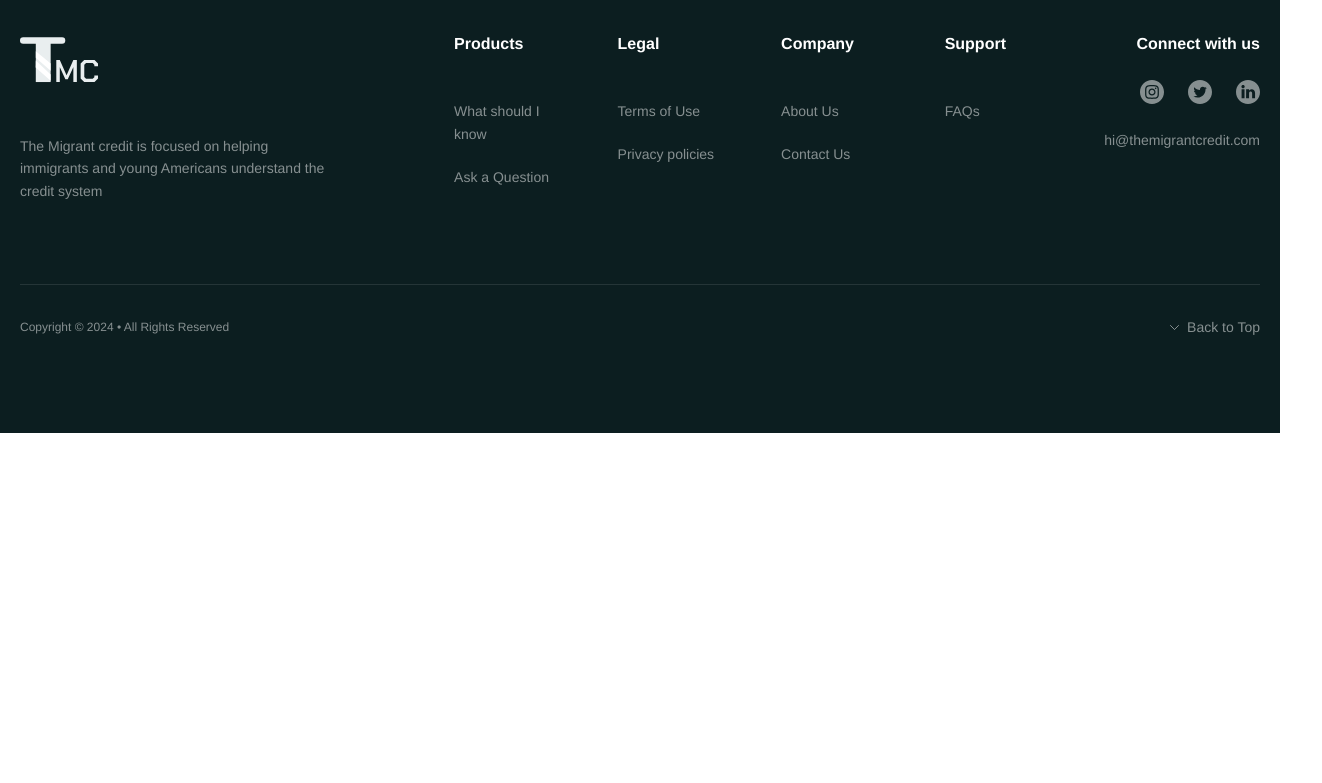
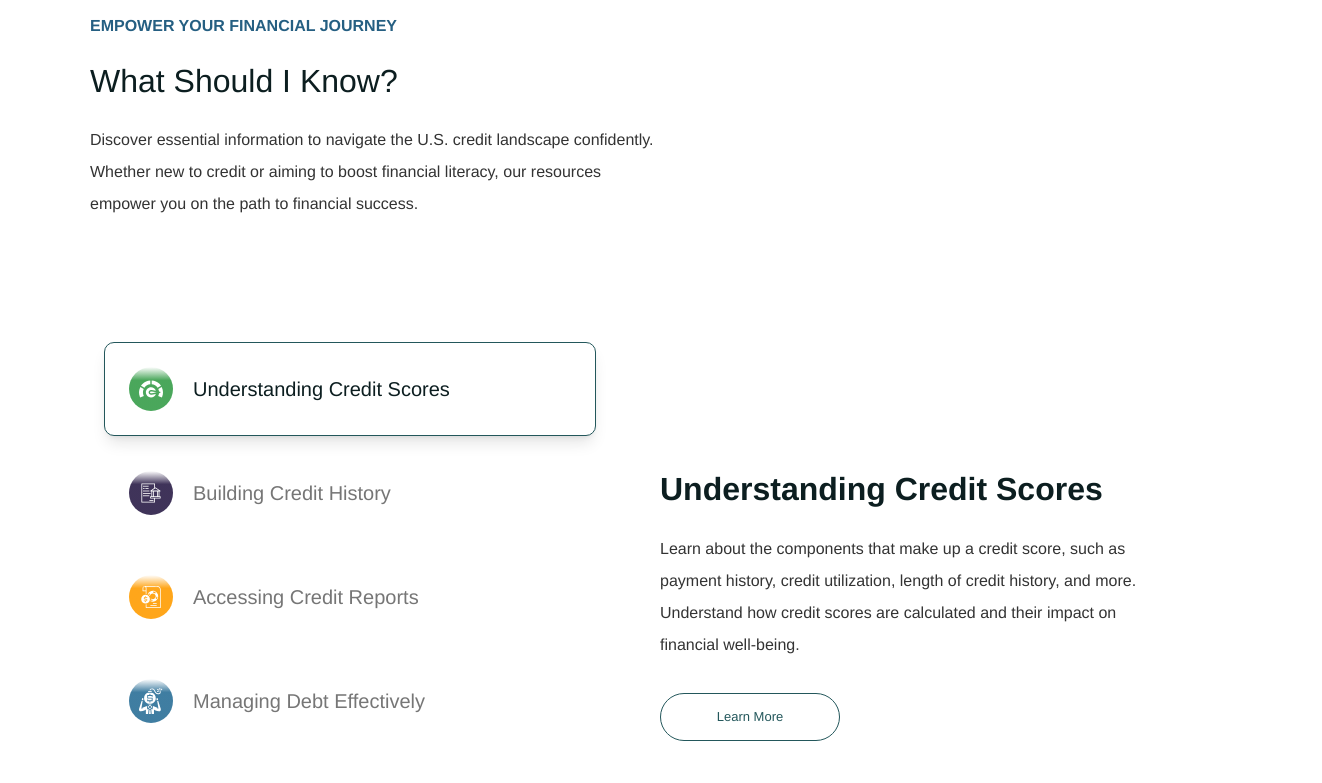
Before and after one commit to PProvidence/Migrant-Credit-Assessment, a Next.js app: page / in a window 1280 px wide. Shown: the part 1760-2543 px from the top of the page, 1322 px wide, since content can reach past the window. Before the commit the page ends 2193 px from the top, so only its background shows below. Built offline with nearby package versions, Linux system fonts and the light colour scheme.

Commit message:
ui: implement pixel-perfect What Should I Know section and tab layout with data mapping

```diff
--- a/src/app/page.tsx
+++ b/src/app/page.tsx
@@ -1,13 +1,15 @@
 // import Image from "next/image";
 import Hero from "@/components/sections/Hero";
 import Features from "@/components/sections/Features";
+import WhatShouldIKnow from "@/components/sections/WhatShouldIKnow";
 
 export default function Home() {
   return (
     <div className="flex min-h-screen items-center justify-center bg-zinc-50 font-sans">
-      <main className="flex min-h-screen w-full flex-col items-center justify-between py-6 sm:py-14.5 px-6 sm:px-12 xl:px-0 bg-white sm:items-start">
+      <main className="flex min-h-screen w-full flex-col items-center justify-between py-6 sm:py-14.5 px-4 sm:px-8 md:px-12 lg:px-16 xl:px-20 2xl:px-24 bg-white sm:items-start">
         <Hero />
         <Features />
+        <WhatShouldIKnow />
       </main>
     </div>
   );
--- a/src/components/sections/Features.tsx
+++ b/src/components/sections/Features.tsx
@@ -3,11 +3,11 @@ import { FEATURES } from "@/constants/data";
 
 export default function Features() {
   return (
-    <section className="relative w-full overflow-hidden">
+    <section className="relative w-full overflow--hidden mb-25">
 
 
       {/* ================= CONTENT WRAPPER ================= */}
-      <div className="relative z-10 mx-auto w-full max-w-7xl px-6 py-24 space-y-6">
+      <div className="relative z-10 mx-auto w-full max-w-7xl px-6 py-12 space-y-6">
         {/* ================= MAP BACKGROUND ================= */}
         <div className="pointer-events-none absolute right-0 top-0 h-96 w-96 opacity--20">
           <Image
--- a/src/components/sections/Hero.tsx
+++ b/src/components/sections/Hero.tsx
@@ -3,7 +3,7 @@ import Image from "next/image";
 
 export default function Hero() {
   return (
-    <section className="relative w-full overflow-hidden sm:overflow-visible min-h-[700px]">
+    <section className="relative w-full overflow-hidden sm:overflow-visible h-[600px] sm:h-[720px] lg:h-[800px] py--12 sm:py--20 lg:py--24">
       {/* ================= BACKGROUND LAYER ================= */}
       <div className="absolute inset-0 pointer-events-none mx-20 2xl:mx-50">
         {/* Radial Gradient 1 */}
@@ -29,6 +29,8 @@ export default function Hero() {
               alt="Credit card"
               width={240}
               height={150}
+              // fill
+              priority
               className="absolute w-30 lg:w-60 right-0 top-[27px]- top-17.5"
             />
 
@@ -37,6 +39,8 @@ export default function Hero() {
               alt="Credit card"
               width={240}
               height={150}
+              // fill
+              priority
               className="absolute w-30 lg:w-60 right-[40px] top-[140px]"
             />
           </div>
--- /dev/null
+++ b/src/components/sections/TabSection.tsx
@@ -0,0 +1,111 @@
+'use client';
+
+import { useSearchParams, useRouter } from 'next/navigation';
+import Image from 'next/image';
+import { TABS_CONTENT } from '@/constants/data';
+import { cn } from '@/lib/utils';
+import Button from '@/components/ui/Button'; // Assuming you made this earlier
+import { motion, AnimatePresence } from 'framer-motion';
+
+export default function TabSection() {
+  const searchParams = useSearchParams();
+  const router = useRouter();
+
+  // Default to first tab
+  const activeTabId = searchParams.get('tab') || TABS_CONTENT[0].id;
+  const activeContent = TABS_CONTENT.find(t => t.id === activeTabId) || TABS_CONTENT[0];
+
+  const handleTabClick = (id: string) => {
+    const params = new URLSearchParams(searchParams);
+    params.set('tab', id);
+    router.replace(`?${params.toString()}`, { scroll: false });
+  };
+
+  return (
+    <section className="mt-3 mb-7 w-full sm:max-w--11/12 2xl:max-w-260 mx-auto bg-white">
+      {/* Section Header */}
+      {/* <div className="mb-12">
+         <h4 className="text-tmc-blue font-bold uppercase tracking-widest text-sm mb-2">Empower Your Financial Journey</h4>
+         <h2 className="text-3xl font-bold text-brand-dark">What Should I Know?</h2>
+         <p className="text-gray-medium mt-4 max-w-xl">
+           Discover essential information to navigate the U.S. credit landscape confidently.
+         </p>
+      </div> */}
+
+      {/* Tab Navigation */}
+      <div className="grid sm:grid-cols-12 sm:gap-6 lg:gap-8 xl:gap-10 items-center pt-8 sm:pt-12 xl:pt-16.5">
+        {/* --- LEFT COLUMN: Navigation --- */}
+        <div className="sm:col-span-6 flex flex-col space-y-2 xl:space-y-2.5 px-1 sm:px-3 lg:px-6">
+          {TABS_CONTENT.map((tab) => {
+            const isActive = activeTabId === tab.id;
+
+            return (
+              <button
+                key={tab.id}
+                onClick={() => handleTabClick(tab.id)}
+                className={cn(
+                  "group flex items-center gap-4 xl:gap-5  p-4 xl:p-6 rounded-[10px] transition-all duration-300 text-left border border-transparent w-full",
+                  isActive ? "bg-white shadow-lg border-green-normal" : "hover:bg-gray-50"
+                )}
+              >
+                {/* Custom Icon Component (The one you styled) */}
+                <div className="size-11 relative flex-shrink-0">
+                    <div
+                      className={cn(
+                        "size-11 left-0 top-0 absolute rounded-full bg-linear-0 opacity-90 transition-opacity",
+                        tab.gradientClass
+                        // Only show the colored gradient background if Active
+                        // isActive ? tab.gradientClass : "bg-gray-200 opacity-50"
+                      )}
+                    />
+                    <div className="absolute inset-0 flex items-center justify-center">
+                        <Image
+                          src={tab.iconPath}
+                          alt=""
+                          width={24}
+                          height={24}
+                          // Make icon white if active, gray if inactive (optional visual polish)
+                          // className={isActive ? "brightness-100 invert-0" : "brightness-0 invert-[0.6]"}
+                        />
+                    </div>
+                </div>
+
+                <span className={cn(
+                  "font-medium 2xl:font-semibold text-xl",
+                  isActive ? "text-green-darker" : "text-gray-medium group-hover:text-green-normal-hover"
+                )}>
+                  {tab.label}
+                </span>
+              </button>
+            );
+          })}
+        </div>
+
+        {/* --- RIGHT COLUMN: Content (Text Only) --- */}
+        <div className="sm:col-span-6 sm:col-start-7 pt-4 px-2 sm:px-0 lg:px--3 max-w-122 ">
+            <AnimatePresence mode="wait">
+              <motion.div
+                key={activeTabId}
+                initial={{ opacity: 0, y: 10 }}
+                animate={{ opacity: 1, y: 0 }}
+                exit={{ opacity: 0, y: -10 }}
+                transition={{ duration: 0.2 }}
+              >
+                <h3 className="text-2xl md:text-3xl xl:text-[32px] font-bold mb-6 text-green-darker">
+                  {activeContent.title}
+                </h3>
+
+                <p className="text-gray-1 leading-8 mb-8 text-base 2xl:text-lg">
+                  {activeContent.content}
+                </p>
+
+                <Button variant="outline" width='md'>
+                  {activeContent.cta}
+                </Button>
+              </motion.div>
+            </AnimatePresence>
+        </div>
+      </div>
+    </section>
+  );
+}
--- /dev/null
+++ b/src/components/sections/WhatShouldIKnow.tsx
@@ -0,0 +1,40 @@
+import React from "react";
+import Image from "next/image";
+import TabSection from "./TabSection";
+
+export default function WhatShouldIKnow() {
+  return (
+    <section className="relative w-full">
+      {/* Content Container */}
+      <div className="relative flex flex--col sm:flex-row items-center sm:space-x-11 mx-auto w-full max-w-7xl py-8 px-2.5">
+        {/* Text Container */}
+        <div className="space-y-3 lg:space-y-4 xl:space-y-6">
+          {/* Eyebrow */}
+          <h4 className="mb--6 text-base font-bold tracking--wider text-tmc-blue uppercase">
+            Empower Your Financial Journey
+          </h4>
+
+          {/* Heading */}
+          <h2 className="text-lg md:text-2xl lg:text-3xl xl:text-[32px] font-medium text-green-darker">
+            What Should I Know?
+          </h2>
+
+          {/* Description */}
+          <p className="max-w-xl mb-3 text-gray-1 text-base font-normal leading-8">
+            Discover essential information to navigate the U.S. credit landscape confidently. Whether new to credit or aiming to boost financial literacy, our resources empower you on the path to financial success.
+          </p>
+        </div>
+        {/* Image Container */}
+        <div className="my-9 size-[205.97] relative">
+          <Image
+            src="/images/creditCardIcon.svg"
+            alt="Credit Card Icon"
+            fill
+            className="object-contain"
+          />
+        </div>
+      </div>
+      <TabSection />
+    </section>
+  );
+}
--- a/src/constants/data.ts
+++ b/src/constants/data.ts
@@ -28,19 +28,19 @@ export const FEATURES: Feature[] = [
     title: "Educational Modules",
     description: "Structured modules covering credit basics, building credit history, understanding credit scores, and managing debt",
     iconPath: "/icons/eduMod.svg",
-    gradientClass: "from-[#369D49] to-[#A6ABA7]/0",
+    gradientClass: "from-[#369D49] from-80% to-[#A6ABA7]/0 ",
   },
   {
     title: "Credit Tracking",
     description: "Access to detailed credit reports with explanations of key elements",
     iconPath: "/icons/credTrack.svg",
-    gradientClass: "from-tmc-blue to-[#a6aba7]/0",
+    gradientClass: "from-tmc-blue from-80% to-[#a6aba7]/0",
   },
   {
     title: "AI-Driven Support",
     description: "Instant support for common credit-related queries through a user-friendly chatbot",
     iconPath: "/icons/AIdriven.svg",
-    gradientClass: "from-green-normal to-[#a6aba7]/0",
+    gradientClass: "from-green-normal from-80% to-[#a6aba7]/0",
   },
 ];
 
@@ -50,45 +50,45 @@ export const TABS_CONTENT: TabContent[] = [
     label: "Understanding Credit Scores",
     iconPath: "/icons/credit-score.svg",
     title: "Understanding Credit Scores",
-    content: "Learn about the components that make up a credit score, such as payment history, credit utilization, and length of credit history.",
+    content: " Learn about the components that make up a credit score, such as payment history, credit utilization, length of credit history, and more. Understand how credit scores are calculated and their impact on financial well-being.",
     cta: "Learn More",
-    gradientClass: "from-[#369D49] to-[#A6ABA7]/0"
+    gradientClass: "from-[#369D49] from-70% to-[#A6ABA7]/0"
   },
   {
     id: "building-history",
     label: "Building Credit History",
     iconPath: "/icons/credHistory.svg",
-    title: "Building Strong History",
+    title: "Building Strong Credit History",
     content: "Discover strategies to build a robust credit profile from scratch, perfect for immigrants and young adults.",
     cta: "Start Building",
-    gradientClass: "from-[#2a1d47] to-[#2a1d47]/0"
+    gradientClass: "from-[#2a1d47] from-70% to-[#2a1d47]/0"
   },
   {
     id: "credit-reports",
     label: "Accessing Credit Reports",
     iconPath: "/icons/credReport.svg",
-    title: "Understanding Your Reports",
+    title: "Understanding Your Credit Reports",
     content: "Learn how to access your free annual credit report and what to look for when reviewing it for errors or inaccuracies.",
     cta: "View Reports",
-    gradientClass: "from-[#ff9c00] to-[#ff9c00]/0"
+    gradientClass: "from-[#ff9c00] from-70% to-[#ff9c00]/0 to-100%"
   },
   {
     id: "managing-debt",
     label: "Managing Debt Effectively",
-    iconPath: "/icons/debt.svg",
+    iconPath: "/icons/manageDebt.svg",
     title: "Manage Debt Effectively",
     content: "Strategies to minimize debt and improve your credit utilization ratio, a key factor in your score calculation.",
     cta: "Get Started",
-    gradientClass: "from-[#2a6f97] to-[#2a6f97]/0"
+    gradientClass: "from-[#2a6f97] from-70% to-[#2a6f97]/0"
   },
   {
     id: "financial-goal",
     label: "Financial Goal Setting",
-    iconPath: "/images/goals.svg",
+    iconPath: "/icons/goals.svg",
     title: "Achieve Your Financial Goals",
     content: "Set clear objectives for homeownership, car loans, or starting a business, with a tailored plan for success.",
     cta: "Set Goals",
-    gradientClass: "from-[#d61651] to-[#d61651]/0"
+    gradientClass: "from-[#d61651] from-70% to-[#d61651]/0"
   },
 
 ];
```
Also changed, not shown: src/components/layout/Header.tsx (+12 -1 lines), src/components/layout/Navbar.tsx (+3 -11 lines), public/icons/debt.svg (deleted), public/icons/manageDebt.svg (added).
